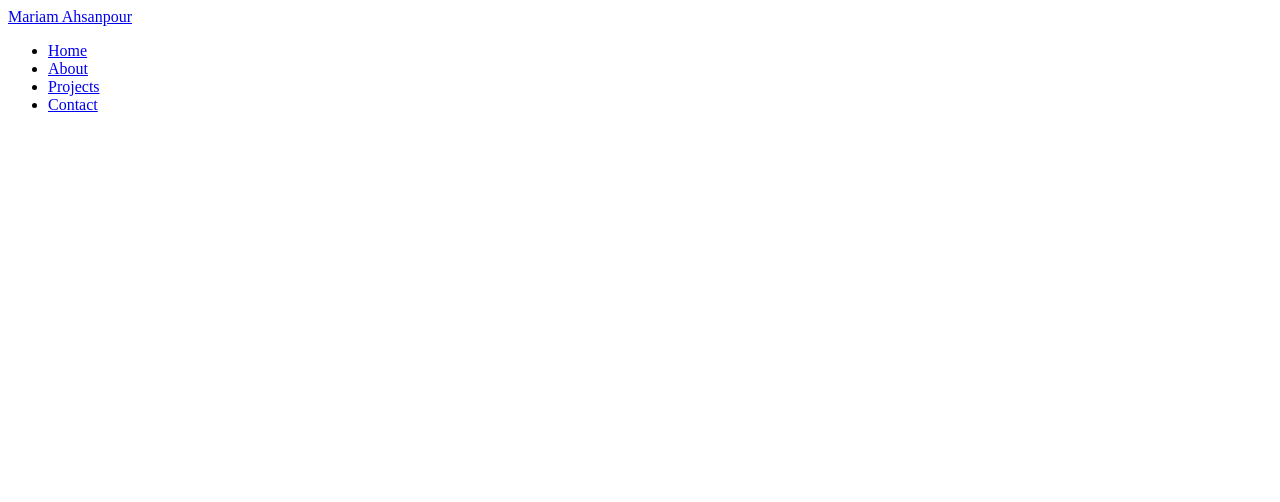
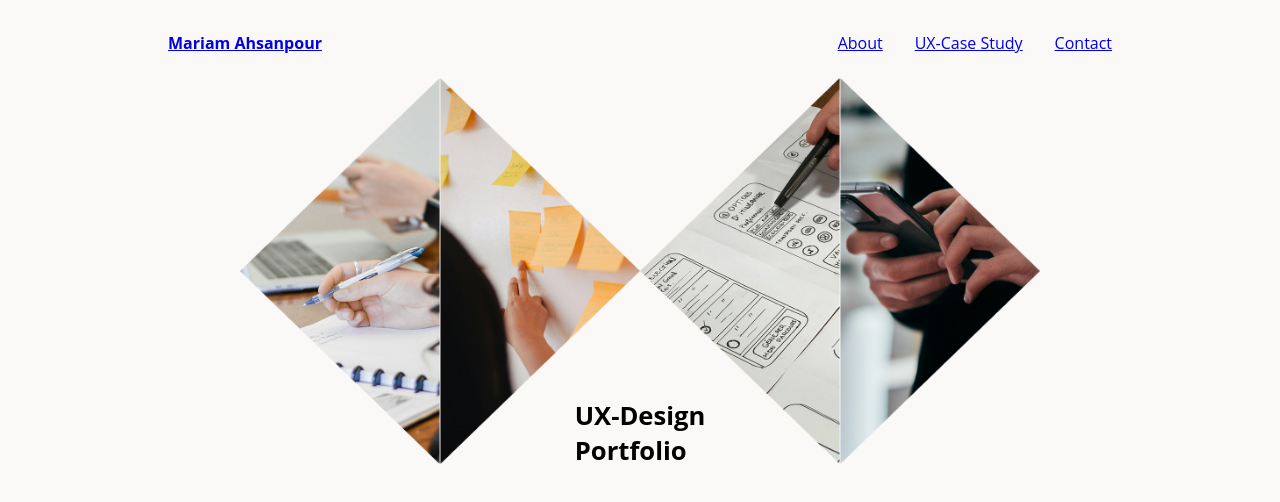
Before and after one commit to Mariiiam/website, a plain HTML site: page index.html in a window 1280 px wide. Drawn offline with Linux system fonts and the light colour scheme.

Commit message:
navbar and landing page

```diff
--- a/index.html
+++ b/index.html
@@ -3,32 +3,51 @@
     <head>
         <meta charset="utf-88"/>
         <meta name="viewport" content="width=device-width"/>
-        <title>Portfolio of Mariam Ahsanpour</title>
+        <title>Mariam Ahsanpour Portfolio</title>
+        <link rel="stylesheet" href="style.css">
     </head>
     <body>
         <header>
-            <nav>
+            <nav class="navbar">
                 <div class="nav-name">
                     <a href="#" >Mariam Ahsanpour</a>
                 </div>
                 <div class="nav-menu">
-                    <ul>
-                        <li>
-                            <a href="#">Home</a>
+                    <ul class="nav-list">
+                        <li class="nav-item">
+                            <a class="nav-link" href="#">About</a>
                         </li>
-                        <li>
-                            <a href="#">About</a>
+                        <li class="nav-item">
+                            <a class="nav-link" href="#">UX-Case Study</a>
                         </li>
-                        <li>
-                            <a href="#">Projects</a>
-                        </li>
-                        <li>
-                            <a href="#">Contact</a>
+                        <li class="nav-item">
+                            <a class="nav-link" href="#">Contact</a>
                         </li>
                     </ul>
                 </div>
-
             </nav>
         </header>
+        <div class="main-content">
+            <div class="landing-page-container">
+                <div class="landing-page-img-container">
+                    <figure class="triangle-img">
+                        <img src="./assets/images/discover.png" alt="discover"/>
+                    </figure>
+                    <figure class="triangle-img">
+                        <img src="./assets/images/define.png" alt="define"/>
+                    </figure>
+                    <figure class="triangle-img">
+                        <img src="./assets/images/develop.png" alt="develop"/>
+                    </figure>
+                    <figure class="triangle-img">
+                        <img src="./assets/images/deliver.png" alt="deliver"/>
+                    </figure>
+                </div>
+                <div class="landing-page-heading">
+                    <h1>UX-Design</h1>
+                    <h1>Portfolio</h1>
+                </div>
+            </div>
+        </div>
     </body>
 </html>
--- a/style.css
+++ b/style.css
@@ -0,0 +1,84 @@
+/*-----------------------------------*\
+  #CUSTOM PROPERTY
+\*-----------------------------------*/
+
+:root {
+
+    /**
+    * colors
+    */
+    --color-bg: #FAF9F7;
+    --color-text: #1A1A1A;
+    --color-accent: #90D8B2;
+
+    /**
+    * typography
+    */
+    --ff-open-sans: 'Open Sans';
+
+}
+
+
+html { font-family: var(--ff-open-sans); }
+
+body { background: var(--color-bg); }
+
+
+/*-----------------------------------*\
+  #NAVBAR
+\*-----------------------------------*/
+.navbar {
+    display: flex;
+    justify-content: space-between;
+    padding: 1.5rem 10rem;
+}
+
+.nav-name {
+    font-weight: bold;
+}
+
+.nav-list {
+    list-style-type: none;
+    margin: 0;
+    padding: 0;
+    display: flex;
+    gap: 2rem;
+}
+
+/*-----------------------------------*\
+  #LANDING PAGE
+\*-----------------------------------*/
+.landing-page-container{
+  display: grid;
+  place-items: center;
+  position: relative;
+  font-size: 2vw;
+}
+
+.landing-page-img-container{
+  display: flex;
+}
+
+.landing-page-heading{
+  position: absolute;
+  top: 90%;
+  left: 50%;
+  transform: translate(-50%, -50%);
+}
+
+.landing-page-heading h1{
+  font-size: 1em;
+  margin: 0;
+}
+
+.triangle-img{
+  margin: 0;
+  padding: 0;
+}
+
+.triangle-img img{
+  max-width: 200px;
+  min-width: 100px;
+  width: 100%;
+  height: auto;
+}
```
Also changed, not shown: assets/images/define.png (added), assets/images/deliver.png (added), assets/images/develop.png (added), assets/images/discover.png (added).
